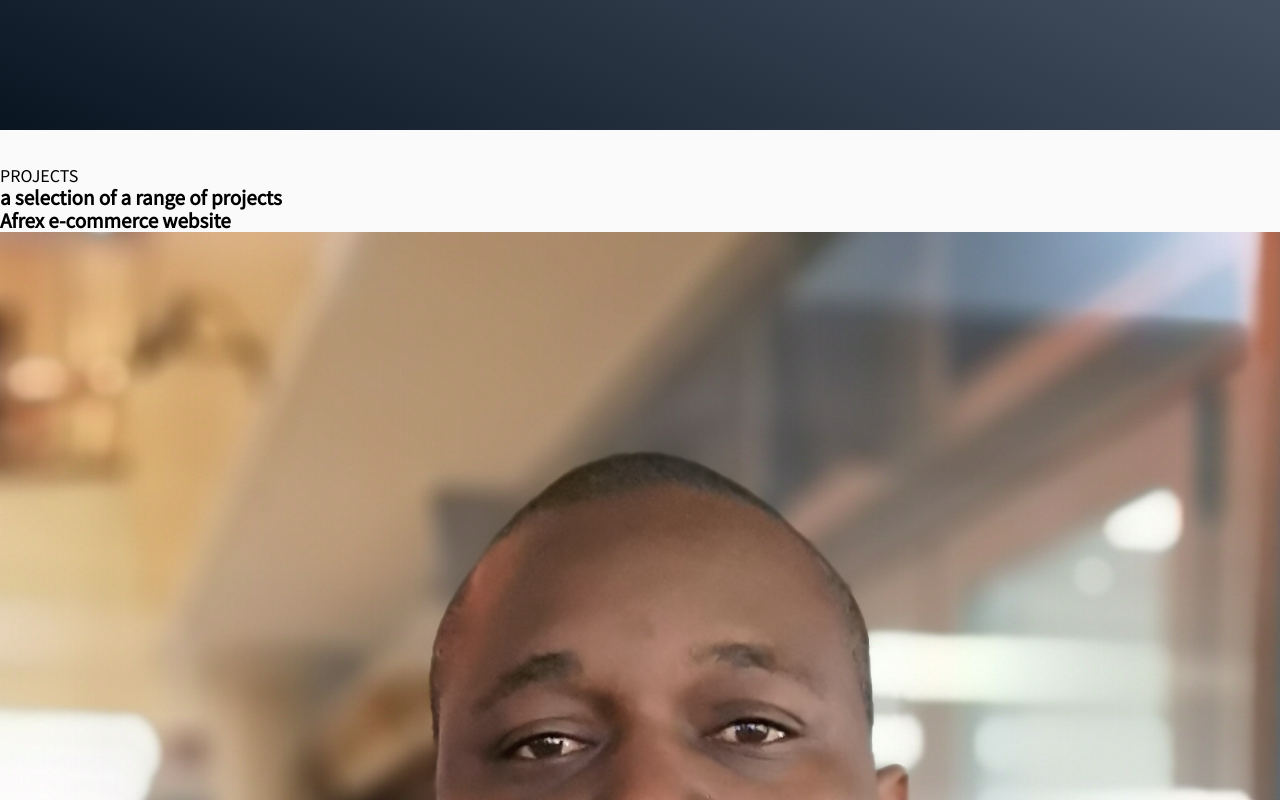
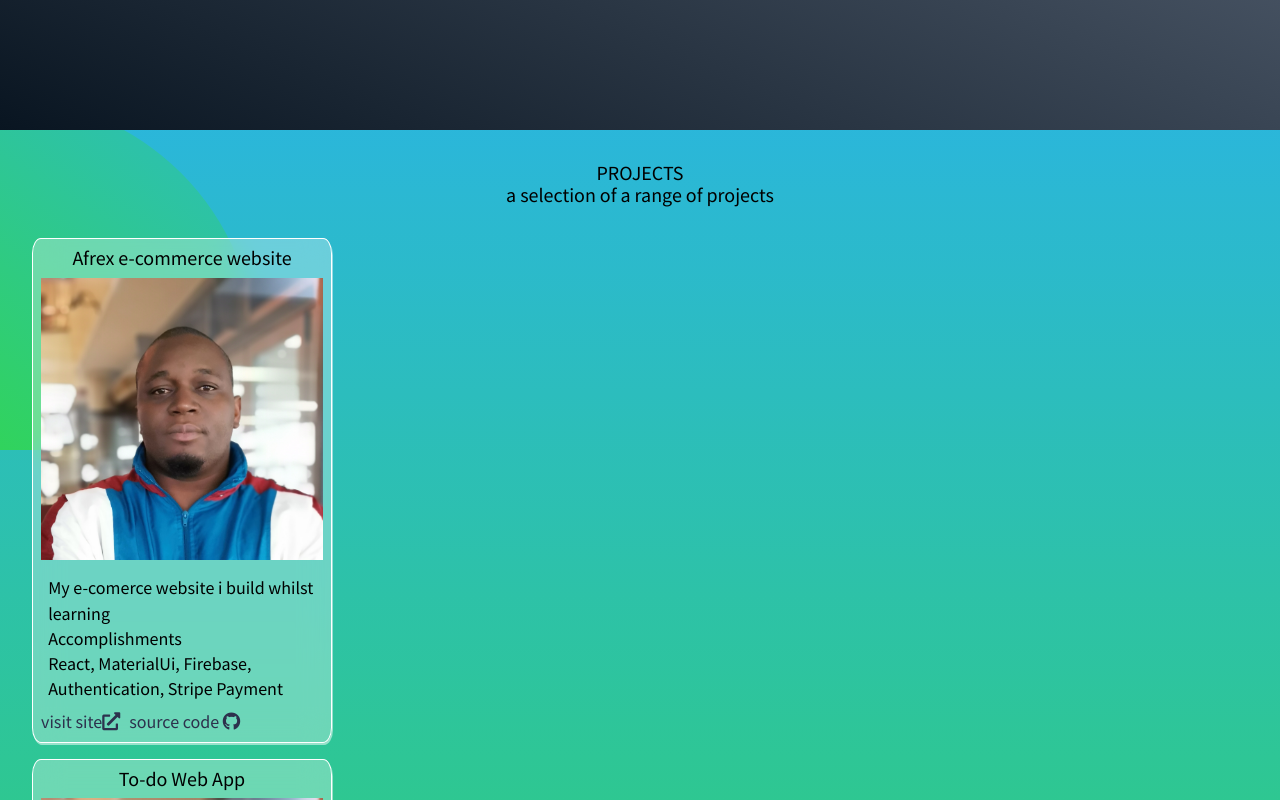
Before and after one commit to TapiwaMahachi/TapiwaMahachi.github.io, a React (Create React App) app: page / in a window 1280 px wide. Shown: the part 760-1560 px from the top of the page. Built offline with nearby package versions, Linux system fonts and the light colour scheme.

Commit message:
redesign the projects page

```diff
--- a/src/App.js
+++ b/src/App.js
@@ -36,9 +36,9 @@ function  App(props){
         <Header />
         <Intro />
         <section className="projects" id="projects">
-          <h2 className="title">PROJECTS</h2>
-          <h3 className="projects-subtitle">a selection of a range of projects</h3>
-          <div className="projects-card">
+          <h2 >PROJECTS</h2>
+          <h3 >a selection of a range of projects</h3>
+          <div className="card">
             {projectList}
           </div>
         </section>
--- a/src/components/Projects.js
+++ b/src/components/Projects.js
@@ -1,17 +1,19 @@
 import React from "react"
+
 
 export default function Project(props){
 
     return(
-        <div className="project-card">
-            <h3 className="title__project">{props.title}</h3>
-            <img className="project__img" src={props.img} alt="project img" />
-            <hr />
-            <p>{props.description}</p>
-            <p>
+        <div className="project">
+            <h3>{props.title}</h3>
+            <img  src={props.img} alt="project img" />
+            <div>
+                <p>{props.description}</p>
+               <p>
                 <strong> Accomplishments </strong><br/>
                 {props.accomplishments}
-            </p>
+               </p>
+            </div>
 
             <p className="project__link">
                 <a href={props.link}>visit site
--- a/src/css/__project.scss
+++ /dev/null
@@ -1,101 +0,0 @@
-@import "variables";
-@import url('https://fonts.googleapis.com/css2?family=Gloria+Hallelujah&display=swap');
-
-.intro{
-    background: linear-gradient(25deg, #091521, #7a8699);
-    position: relative;
-    z-index: -1;
-
-    &::before, &::after{
-        content: '';
-        position: absolute;
-        top: 0;
-        left: 0;
-        width: 100%;
-        height: 100%;
-        //background: linear-gradient($brightCyan, $limeGreen);
-        //border-radius: 50%;
-        clip-path: circle(30% at right 70%);
-
-
-     }
-     &::before{
-        background: linear-gradient($limeGreen,$brightCyan );
-        clip-path: circle(30% at right 70%);
-
-     }
-     &::after{
-        z-index: -1;
-       background: linear-gradient( $limeGreen,$brightCyan);
-        clip-path: circle(20%  at 10% 10%);
-     }
-     &__img{
-         height: 199px;
-         width: 199px;
-         border-radius: 50%;
-        opacity: .9;
-        box-shadow: 0 1px 10px $brightCyan;
-         //background-image: url('../img/me.png');
-
-     }
-     &__title, &__skills{
-        position: relative;
-        height: 300px;
-        left: 50%;
-        transform: translateX(-50%);
-        width: calc(100% - 3rem);
-        transform-style: preserve-3d;
-        perspective: 500px;
-        box-shadow: 0 15px 35px rgba(0,0,0, 0.5);
-        border-radius: 15px;
-        backdrop-filter: blur(15px);
-        padding: 1rem;
-        background: rgba(255,255,255,0.5 );
-        border-top: 1px solid rgba(255,255,255,0.5 );
-        border-left: 1px solid rgba(255,255,255,0.5 );
-        transition: 2s;
-
-
-    }
-    &__title{
-        top: 3rem;
-
-        h2{
-            font-family: 'Gloria Hallelujah', cursive;
-            font-weight: 400;
-            color: $darkBlue;
-        }
-
-    }
-    &__skills{
-        bottom: -6rem;
-
-        .info{
-             position: absolute;
-             padding: 1.875rem;
-             display: inline-block;
-
-
-             h2{
-                 font-size: $font-lg;
-                 text-align: center;
-                 color: $darkBlue;
-             }
-             p{
-                 font-size: $font-med;
-                 text-align: left;
-             }
-             //making text disapear
-            //   transform: translateY(100px);
-            //   opacity: 0;
-            //   transition: .5s;
-
-            // &:hover{
-            //     //reapear
-            //     // transform: translateY(0px);
-            //     // opacity: 1;
-            // }
-        }
-
-    }
-}
--- a/src/css/_globals.scss
+++ b/src/css/_globals.scss
@@ -13,7 +13,7 @@
 
   /*font weight */
   --fw-reg: 300;
-  --fw-bold: 700;
+  --fw-bold: 400;
 
   /*font- family*/
   --ff-primary: 'Source Sans Pro', sans-serif;
@@ -58,7 +58,6 @@ body {
 
 }
 section{
-    margin-bottom: 2em;
     min-height: 100vh;
     width: 100%;
 }
@@ -71,6 +70,7 @@ img{
   display: block;
   object-fit: contain;
   width: 100%;
+
 }
 
 html{
--- a/src/css/_intro.scss
+++ b/src/css/_intro.scss
@@ -3,7 +3,7 @@
 
 
 .intro{
-    background: linear-gradient(25deg, #091521, #7a8699);
+    background: $hero;
     position: relative;
     overflow: hidden;
     text-transform: uppercase;
--- /dev/null
+++ b/src/css/_project.scss
@@ -0,0 +1,185 @@
+@import "variables";
+@import url('https://fonts.googleapis.com/css2?family=Gloria+Hallelujah&display=swap');
+
+.projects{
+    background: $project;
+    display: flex;
+    flex-direction: column;
+    justify-content: center;
+    text-align: center;
+    padding-top: 2rem;
+    position: relative;
+
+    h2{
+        font-size: $font-lg;
+        font-weight: 400;
+    }
+    h3{
+        font-size: $font-lg;
+        font-weight: 300;
+    }
+    & > div{
+        margin: 2rem;
+    }
+    &::before , &::after{
+        content: '';
+        display: block;
+        position: absolute;
+        height: 40vh;
+        width: 40vw;
+
+    }
+    &::before{
+        background: linear-gradient( to left bottom, $limeGreen,$brightCyan);
+        clip-path: circle(60% at right 100%);
+        right: 0;
+        bottom: 0;
+    }
+    &::after{
+        background: linear-gradient(to left bottom, $brightCyan, $limeGreen);
+        clip-path: circle(60% at left 70%);
+        top: 0;
+        left: 0;
+    }
+    .project{
+        background: rgba(255,255,255,0.3 );
+        border: 1px solid $white;
+        box-shadow: 1px 2px rgba(255,255,255,0.5);
+        border-radius: 3%;
+        padding: .5rem;
+        z-index: 2;
+        position: relative;
+        transform-style: preserve-3d;
+        backdrop-filter: blur(15px);
+        width: 18.75rem;
+
+        &:not(:last-child){
+            margin-bottom: 1rem;
+        }
+        img{
+          height: 299px;
+        }
+        p{
+            font-size: $font-med;
+            font-weight: 300;
+            text-align: left;
+
+        }
+        div{
+            padding: .4em;
+            display: flex;
+            flex-direction: column;
+        }
+        &__link{
+            a{
+                color: $darkBlue;
+
+                &:hover{
+                    color: $brightCyan;
+                }
+                &:not(:last-child){
+                    margin-right: .5em;
+                }
+            }
+        }
+    }
+}
+
+// .intro{
+// background: linear-gradient(25deg, #091521, #7a8699);
+// position: relative;
+// z-index: -1;
+
+// &::before, &::after{
+//     content: '';
+//     position: absolute;
+//     top: 0;
+//     left: 0;
+//     width: 100%;
+//     height: 100%;
+//     //background: linear-gradient($brightCyan, $limeGreen);
+//     //border-radius: 50%;
+//     clip-path: circle(30% at right 70%);
+
+
+//     }
+//     &::before{
+//     background: linear-gradient($limeGreen,$brightCyan );
+//     clip-path: circle(30% at right 70%);
+
+//     }
+//     &::after{
+//     z-index: -1;
+//     background: linear-gradient( $limeGreen,$brightCyan);
+//     clip-path: circle(20%  at 10% 10%);
+//     }
+//     &__img{
+//         height: 199px;
+//         width: 199px;
+//         border-radius: 50%;
+//     opacity: .9;
+//     box-shadow: 0 1px 10px $brightCyan;
+//         //background-image: url('../img/me.png');
+
+//     }
+//     &__title, &__skills{
+//     position: relative;
+//     height: 300px;
+//     left: 50%;
+//     transform: translateX(-50%);
+//     width: calc(100% - 3rem);
+//     transform-style: preserve-3d;
+//     perspective: 500px;
+//     box-shadow: 0 15px 35px rgba(0,0,0, 0.5);
+//     border-radius: 15px;
+//     backdrop-filter: blur(15px);
+//     padding: 1rem;
+//     background: rgba(255,255,255,0.5 );
+//     border-top: 1px solid rgba(255,255,255,0.5 );
+//     border-left: 1px solid rgba(255,255,255,0.5 );
+//     transition: 2s;
+
+
+// }
+// &__title{
+//     top: 3rem;
+
+//     h2{
+//         font-family: 'Gloria Hallelujah', cursive;
+//         font-weight: 400;
+//         color: $darkBlue;
+//     }
+
+// }
+// &__skills{
+//     bottom: -6rem;
+
+//     .info{
+//             position: absolute;
+//             padding: 1.875rem;
+//             display: inline-block;
+
+
+//             h2{
+//                 font-size: $font-lg;
+//                 text-align: center;
+//                 color: $darkBlue;
+//             }
+//             p{
+//                 font-size: $font-med;
+//                 text-align: left;
+//             }
+//             //making text disapear
+//         //   transform: translateY(100px);
+//         //   opacity: 0;
+//         //   transition: .5s;
+
+//         // &:hover{
+//         //     //reapear
+//         //     // transform: translateY(0px);
+//         //     // opacity: 1;
+//         // }
+//     }
+
+// }
+// }
--- a/src/css/_style.scss
+++ b/src/css/_style.scss
@@ -4,3 +4,4 @@
 @import "globals";
 @import "header";
 @import "intro";
+@import "project";
--- a/src/css/_variables.scss
+++ b/src/css/_variables.scss
@@ -7,7 +7,9 @@
     $veryLightGray: hsl(0, 0%, 98%);
     $white: hsl(0, 0%, 100%);
     $red: #cf4c4e;
-
+    $hero: linear-gradient(25deg, #091521, #7a8699);
+    $project: linear-gradient(to bottom,hsl(192, 70%, 51%), hsl(136, 65%, 51%) );
+    $card: linear-gradient(to bottom, hsl(0, 0%, 100%),hsl(0, 0%, 98%));
 // Font Sizes
     $font-sm: 0.875rem; // 14px
     $font-med: 1.125rem; // 18px
```
